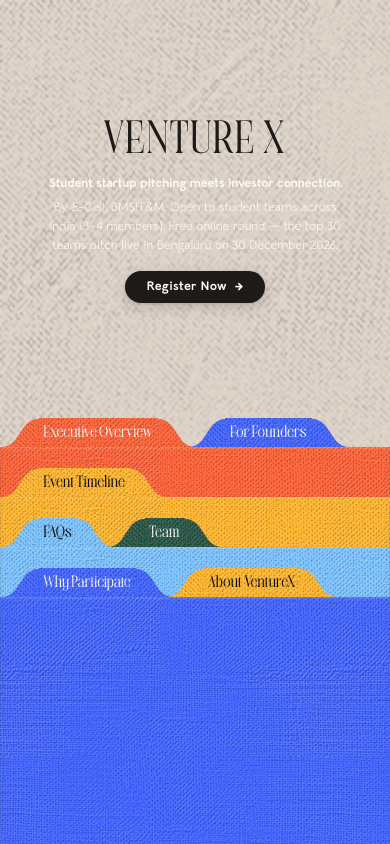
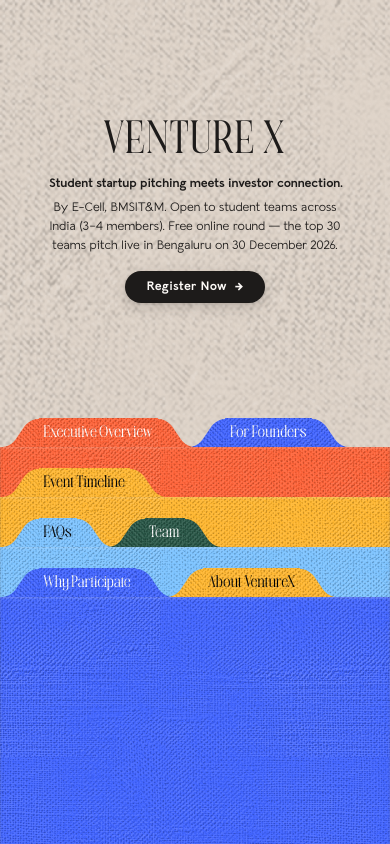
Before and after one commit to Ansukr07/ventureX-new, a React (Vite) app: page / in a window 390 px wide. Built offline with nearby package versions, Linux system fonts and the light colour scheme.

Commit message:
fix(mobile): update hero intro description text color to black #1d1b1a

```diff
--- a/src/App.css
+++ b/src/App.css
@@ -181,7 +181,7 @@
    padding: 0 4px;
    font-size: 12px;
    line-height: 1.5;
-   color: rgba(253, 250, 247, 0.92);
+   color: #1d1b1a;
  }
  .intro-event__desc span {
    display: block;
@@ -194,7 +194,7 @@
    font-weight: 600;
    line-height: 1.35;
    white-space: nowrap;
-   color: #fdfaf7;
+   color: #1d1b1a;
    margin-bottom: 7px;
    letter-spacing: -0.01em;
  }
```
